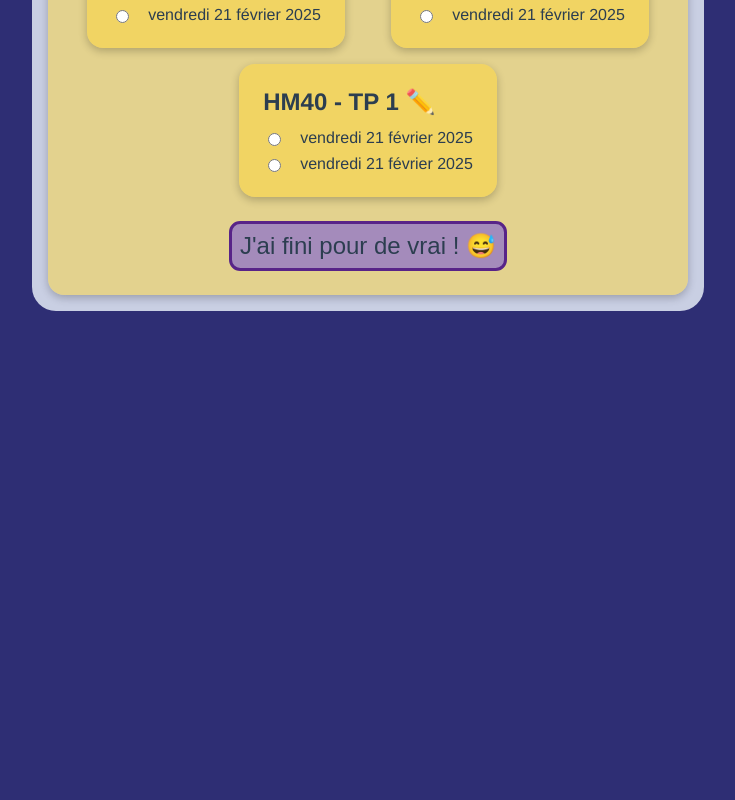
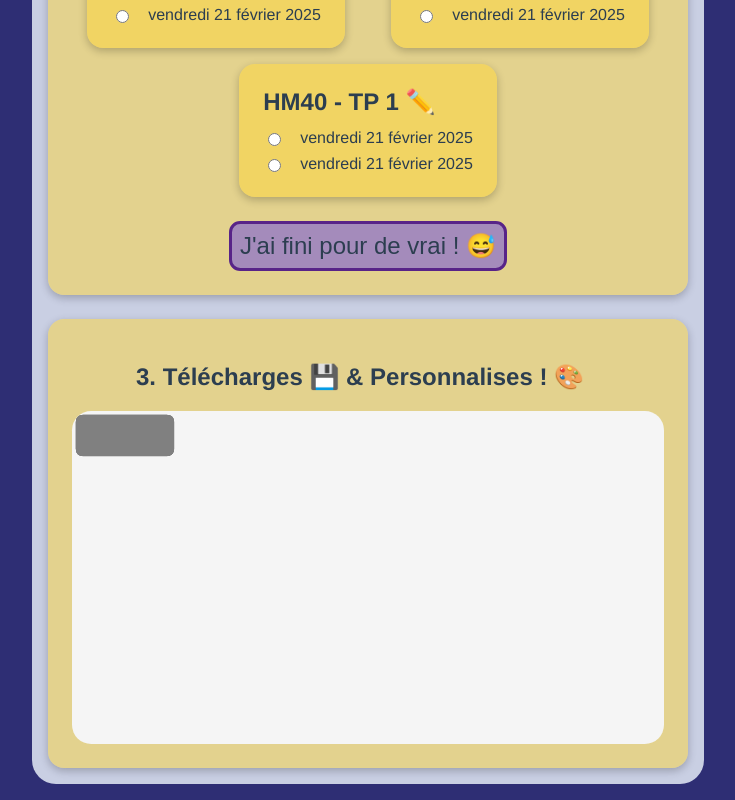
Before and after one commit to lsacienne/calendar-maker, a Vue app: page / in a window 1280 px wide. Shown: the part 1015-1815 px from the top of the page, without its empty margins (272-1007 px from the left). Before the commit the page ends 1342 px from the top, so only its background shows below. Built offline with nearby package versions, Linux system fonts and the light colour scheme.

Commit message:
✨ Add of CustomSchedule view to the App template

```diff
--- a/src/App.vue
+++ b/src/App.vue
@@ -3,12 +3,14 @@
     <div class="body-content">
       <UserData></UserData>
       <FirstClassChooser></FirstClassChooser>
+      <CustomSchedule></CustomSchedule>
     </div>
   </body>
 </template>
 
 <script lang="ts">
 import { defineComponent } from 'vue'
+import CustomSchedule from './components/CustomSchedule.vue'
 import FirstClassChooser from './components/FirstClassChooser.vue'
 import UserData from './components/UserData.vue'
 
@@ -16,7 +18,8 @@ export default defineComponent({
   name: 'App',
   components: {
     UserData,
-    FirstClassChooser
+    FirstClassChooser,
+    CustomSchedule
   }
 })
 </script>
```
